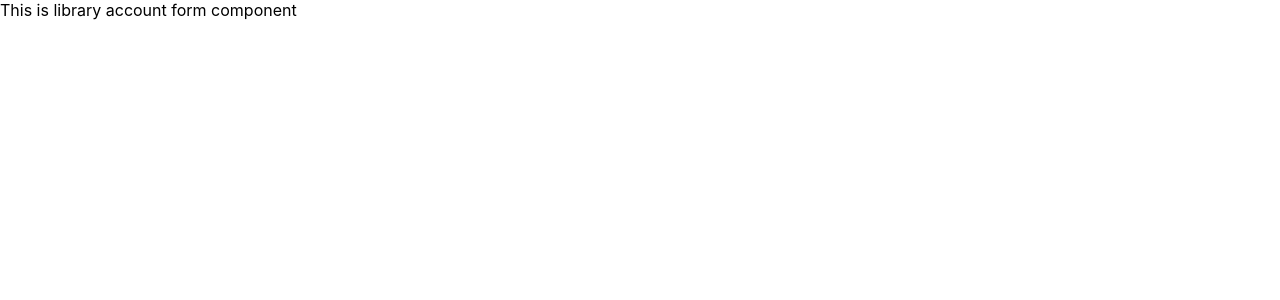
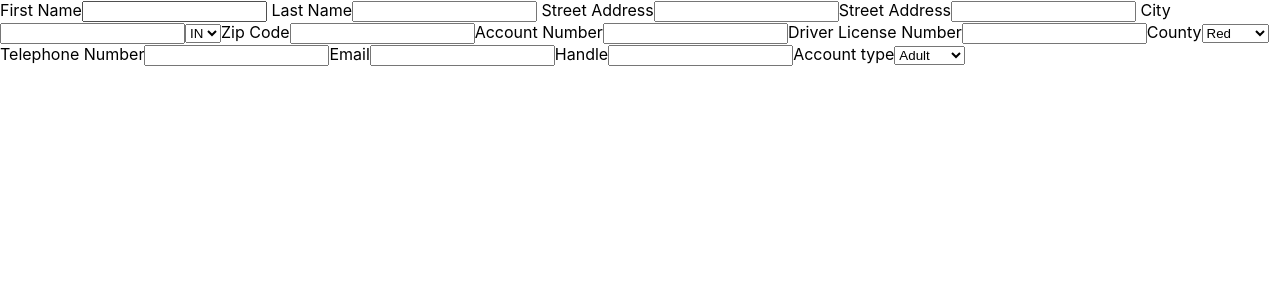
Before and after one commit to stefmryan/library_management_system_client, a React (Create React App) app: page /register in a window 1280 px wide. Shown: the top 300 px of the page. Built offline with nearby package versions, Linux system fonts and the light colour scheme.

Commit message:
add inputs for library form

```diff
--- a/src/components/LibraryAccountForm/LibraryAccountForm.js
+++ b/src/components/LibraryAccountForm/LibraryAccountForm.js
@@ -3,7 +3,59 @@ import React from 'react';
 const LibraryAccountForm = () => {
     return(
         <div>
-            This is library account form component
+            <form>
+            <label>First Name
+           <input type="text"/>
+           </label>
+           <label> Last Name
+           <input type="text"/>
+           </label>
+           <label> Street Address
+           <input type="text"/>
+           </label>
+           <label>Street Address
+           <input type="text"/>
+           </label>
+           <label> City
+           <input type="text"/>
+           </label>
+           <label>
+           <select>
+               <option>IN</option>
+           </select>
+           </label>
+           <label>Zip Code
+           <input type="text"/>
+           </label>
+           <label>Account Number
+           <input type="text"/>
+           </label>
+           <label>Driver License Number
+               <input type="text" />
+           </label>
+           <label>County
+               <select >
+                   <option>Red</option>
+                   <option>Orange</option>
+               </select>
+           </label>
+           <label>Telephone Number
+               <input type="text" />
+           </label>
+           <label>Email
+               <input type="text" />
+           </label>
+           <label>Handle
+               <input type="text" />
+           </label>
+           <label>Account type
+               <select>
+                   <option>Adult</option>
+                   <option>Juvenile</option>
+                   <option>Teacher</option>
+               </select>
+           </label>
+           </form>
         </div>
     )
 }
```
Also changed, not shown: 1 other file (tests, documents, lock files or other folders).
